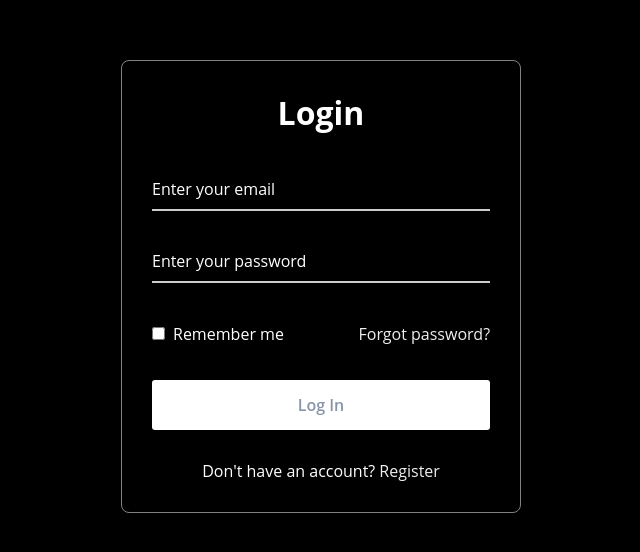
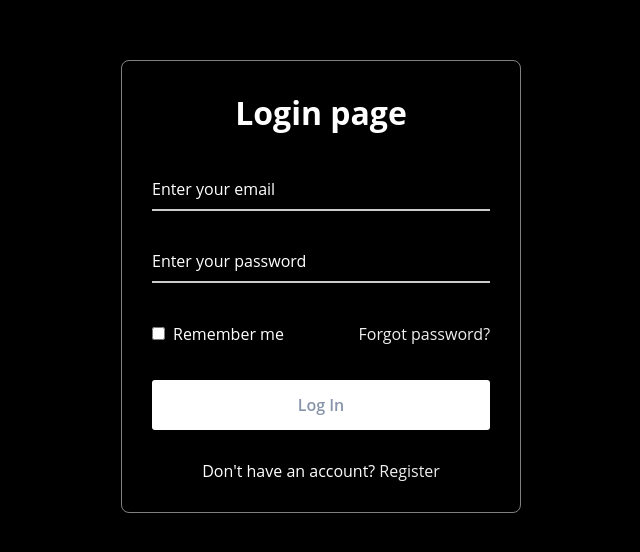
Before and after one commit to kumarsagar01122003-sys/my-repo, a plain HTML site: page index.html in a window 1280 px wide. Shown: the part 114-666 px from the top of the page, without its empty margins (319-959 px from the left). Drawn offline with Linux system fonts and the light colour scheme.

Commit message:
changed h2

```diff
--- a/index.html
+++ b/index.html
@@ -11,7 +11,7 @@
 <body>
     <div class="wrapper">
         <form action="#">
-            <h2>Login</h2>
+            <h2>Login page </h2>
             <div class="input-field">
                 <input type="text" required>
                 <label>Enter your email</label>
```
